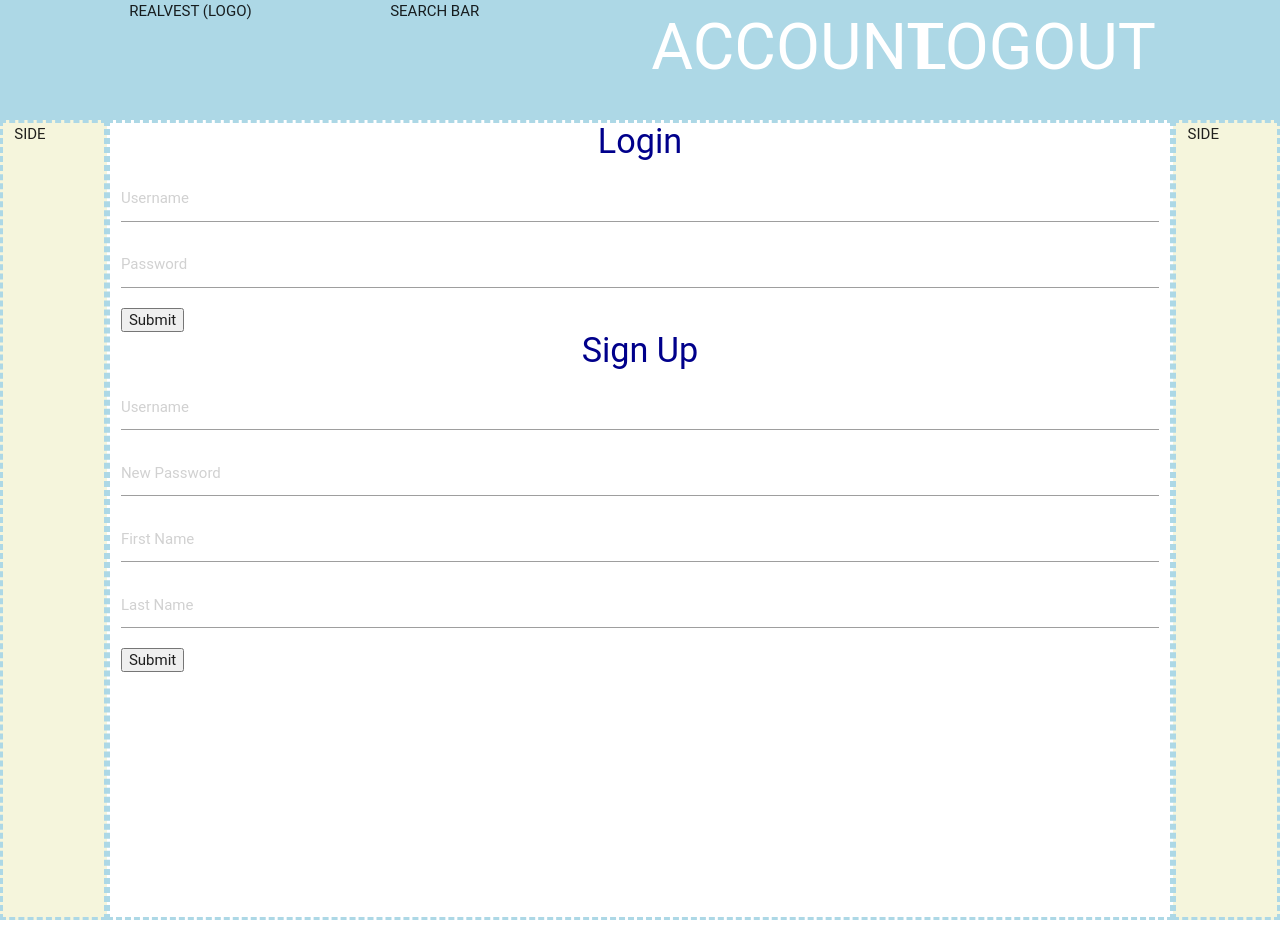
After one commit to sashapotash29/re_investor_app, a Flask app: page / in a window 1280 px wide. The commit adds this page. Run offline with Flask 2, Linux system fonts and the light colour scheme; parts of the project's set-up code (start-up, migrations or seed data) failed here and were passed over; some libraries are stand-ins or nearby versions; some web fonts are replaced.

Commit message:
HTML and login

```diff
--- a/app.py
+++ b/app.py
@@ -2,6 +2,8 @@
 from config import DevConfig
 from flask import Flask, render_template, request, session
 from flask_sqlalchemy import SQLAlchemy
+from flask_bcrypt import Bcrypt
+from datetime import datetime, date
 import json
 from models import *
 
@@ -15,6 +17,10 @@ app = Flask(__name__)
 app.config.from_object("config.DevConfig")
 
 db = SQLAlchemy(app)
+
+bcrypt = Bcrypt(app)
+
+
 
 
 
@@ -56,5 +62,56 @@ def save_to_db():
 	return "Done"
 
 
+@app.route("/home", methods=['GET', 'POST'])
+def home_or_login():
+	if request.method == 'GET':
+		return render_template('home.html')
+	if request.method == 'POST':
+		prov_username = request.form['existUsername']
+		prov_password = request.form['existPassword']
+		user_result = User.query.filter_by(username=prov_username).first()
+		if user_result:
+			auth = bcrypt.check_password_hash(user_result.password,prov_password)
+			if auth:
+				return render_template('home.html')
+			else:
+				return render_template('login.html',
+							lError_message = "Login Credentials were incorrect. Please Try Again."
+					)
+		else:
+			return render_template('login.html',
+							lError_message = "Login Credentials were incorrect. Please Try Again."
+					)
+
+@app.route("/register", methods=['GET','POST'])
+def register_new_account():
+	if request.method=='POST':
+		new_username = request.form['newUsername']
+		result = User.query.filter_by(username=new_username).first()
+		if result:
+			return render_template('login.html',
+
+						rError_message="The Username you have provided is already taken.")
+		else:
+			hashed_password = bcrypt.generate_password_hash(request.form['newPassword']).decode('utf-8')
+			new_user = User(new_username,hashed_password,request.form['newFirstName'],request.form['newLastName'],date.today())
+			db.session.add(new_user)
+			db.session.commit()
+			return render_template('login.html',
+					lError_message = "Try to log into your new account!"
+				)
+
+	if request.method=='GET':
+		return render_template('login.html',
+
+						lError_message="Please Login to access content"
+
+			)
+
+
+
+
+
+
 if __name__ == "__main__":
 	app.run(debug=True)
--- a/models.py
+++ b/models.py
@@ -1,13 +1,13 @@
 # IMPORTS START
 from app import db
 from flask_sqlalchemy import SQLAlchemy
-from datetime import datetime
+from datetime import datetime, date
 # IMPORTS END
 
 
 
 class User(db.Model):
-	__tablename__="user"
+	__tablename__="users"
 	def __init__(self,username,password,first_name,last_name, creation_date):
 		self.username = username
 		self.password = password
@@ -22,7 +22,7 @@ class User(db.Model):
 	password = db.Column(db.String(200))
 	first_name = db.Column(db.String(40))
 	last_name = db.Column(db.String(40))
-	creation_date = db.Column(db.String(20), default = datetime.today())
+	creation_date = db.Column(db.Date, default = date.today())
 
 
 class Property(db.Model):
--- a/static/css/base.css
+++ b/static/css/base.css
@@ -56,7 +56,7 @@
 	padding:0;
 	margin:0;
 	height:100%;
-	font-size: 11vh;
+	font-size: 8vh;
 	color:white;
 	width:100%;
 }
--- /dev/null
+++ b/static/css/login.css
@@ -0,0 +1,20 @@
+.loginTitle{
+
+	color: darkblue;
+	margin:0;
+	padding:0;
+	text-align: center;
+
+
+
+}
+
+.loginTextInput{
+
+
+	width:20%;
+	margin:0;
+	padding:0;
+
+
+}
--- a/templates/base.html
+++ b/templates/base.html
@@ -4,7 +4,7 @@
 		<title> RealVest </title>
 		<link rel="stylesheet" href = "https://cdnjs.cloudflare.com/ajax/libs/materialize/0.98.0/css/materialize.css">
 		<link rel="stylesheet" href="../static/css/base.css">
-		<link rel="stylesheet" href="../static/css/login.css">
+		{% block css %} {% endblock %}
 
 	</head>
 
@@ -32,7 +32,7 @@
 
 		<div class="row bodyContent">
 			<div class="col s1 mainStruct sidePortion">SIDE</div>
-			<div class="col s10 mainStruct">MAIN
+			<div class="col s10 mainStruct">
 
 			{% block body %}
 			{% endblock %}
--- /dev/null
+++ b/templates/login.html
@@ -0,0 +1,27 @@
+{% extends "base.html" %}
+
+{% block css %}
+<link rel="stylesheet" href="../static/css/login.css">
+{% endblock %}
+
+
+{% block body %}
+	<h4 class="loginTitle"> Login </h4>
+	<p id="errorMessage">{{lError_message}}</p>
+	<form action='/home' method = 'POST' class="loginForm">
+		<input class="loginTextInput" placeholder="Username" type="text" name="existUsername">
+		<input class="loginTextInput" placeholder="Password" type="text" name="existPassword">
+		<input type='submit' value="Submit">
+	</form>
+
+	<h4 class="loginTitle"> Sign Up </h4>
+	<p id="errorMessage">{{rError_message}}</p>
+	<form action='/register' method = 'POST' class="loginForm">
+		<input class="loginTextInput" placeholder="Username" type="text" name="newUsername">
+		<input class="loginTextInput" placeholder="New Password" type="password" name="newPassword">
+		<input class="loginTextInput" placeholder="First Name" type="text" name="newFirstName">
+		<input class="loginTextInput" placeholder="Last Name" type="text" name="newLastName">
+		<input type='submit' value="Submit">
+	</form>
+
+{% endblock %}
```
Also changed, not shown: templates/home.html (added, +22 -0 lines), tools.py (+10 -4 lines), static/css/home.css (added), static/js/home.js (added).
